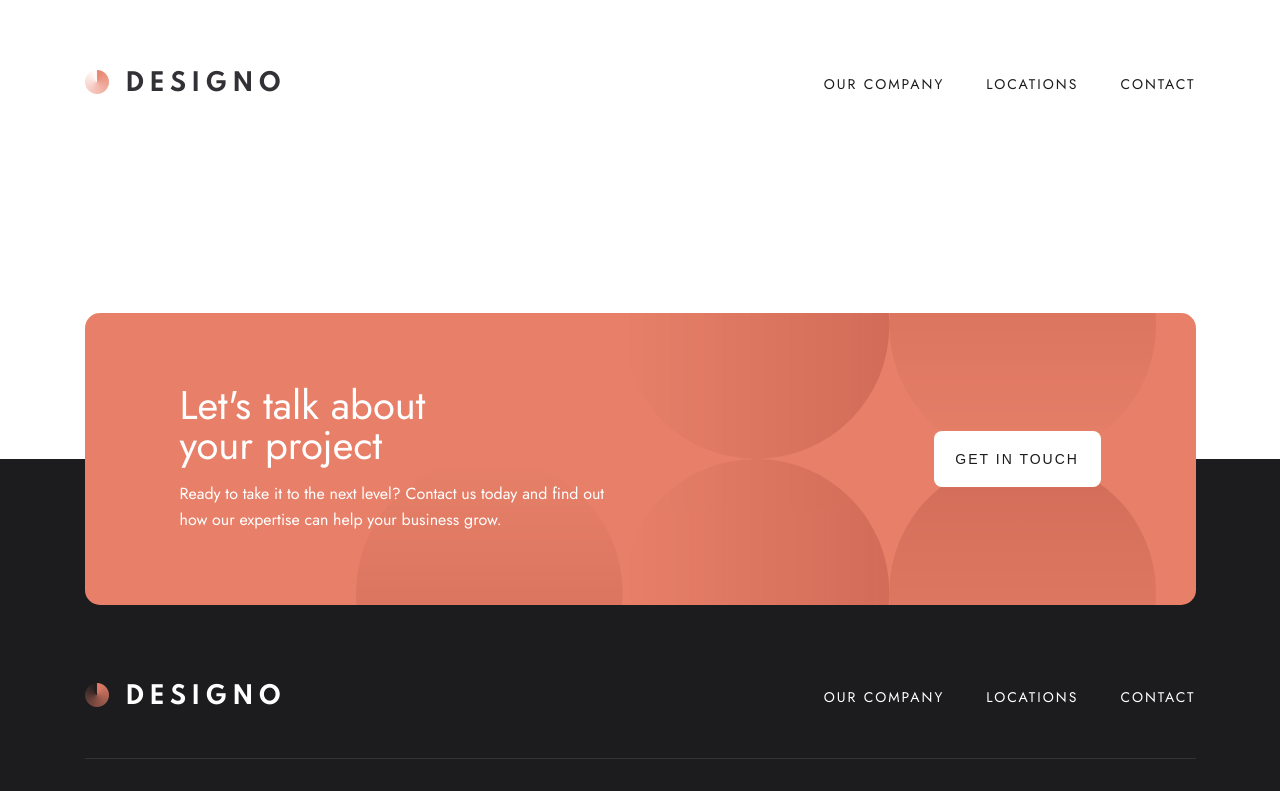
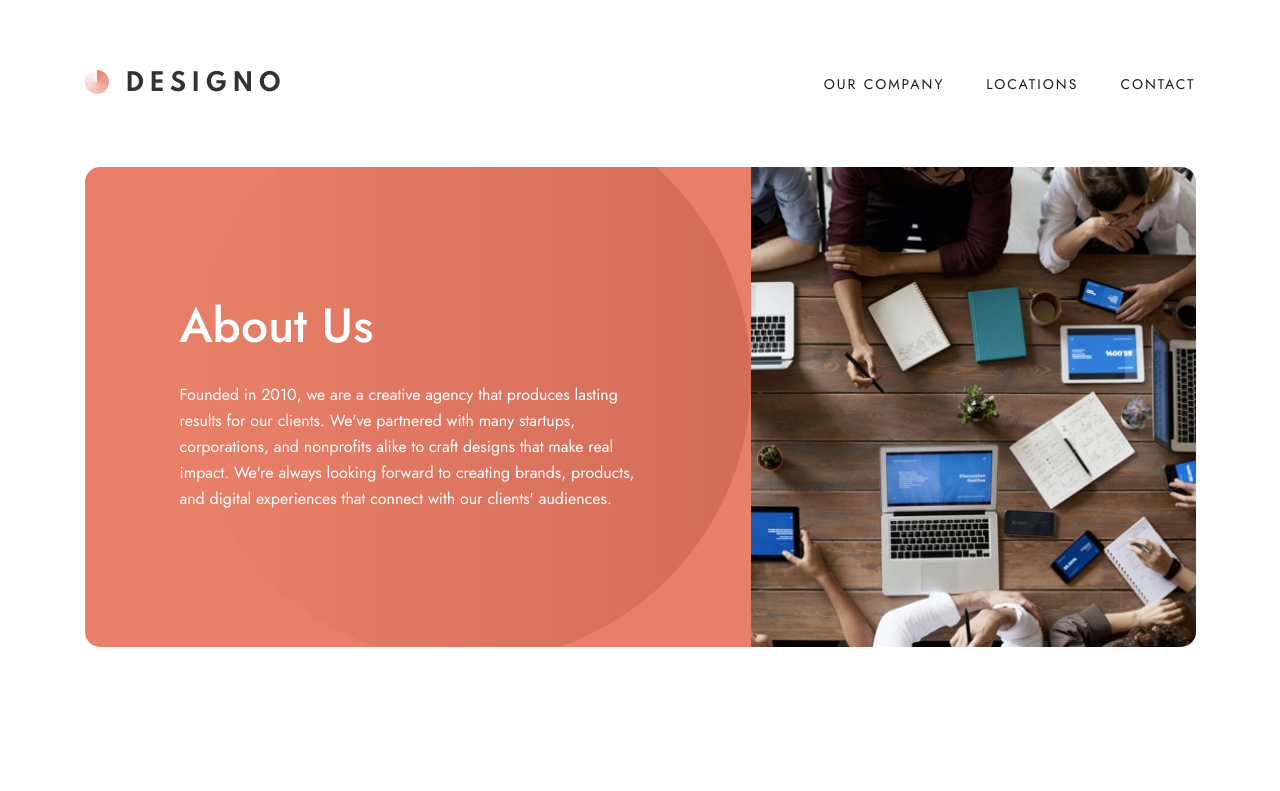
Before and after one commit to koliberdapv/designo-fmentor, a React (Vite) app: page /about-us in a window 1280 px wide. Shown: the top 791 px of the page. Built offline with nearby package versions, Linux system fonts and the light colour scheme.

Commit message:
About page Header finished

```diff
--- /dev/null
+++ b/src/components/ui/AboutUsHeader.jsx
@@ -0,0 +1,141 @@
+import styled from 'styled-components';
+import image_about_hero_mobile from '../../assets/about/mobile/image-about-hero.jpg';
+import image_about_hero_tablet from '../../assets/about/tablet/image-about-hero.jpg';
+import image_about_hero_desktop from '../../assets/about/desktop/image-about-hero.jpg';
+import image_real_deal_mobile from '../../assets/about/mobile/image-real-deal.jpg';
+import image_real_deal_tablet from '../../assets/about/tablet/image-real-deal.jpg';
+import image_real_deal_desktop from '../../assets/about/desktop/image-real-deal.jpg';
+import image_talent_mobile from '../../assets/about/mobile/image-world-class-talent.jpg';
+import image_talent_tablet from '../../assets/about/tablet/image-world-class-talent.jpg';
+import image_talent_desktop from '../../assets/about/desktop/image-world-class-talent.jpg';
+import pattern_mobile from '../../assets/about/mobile/bg-pattern-hero-about-mobile.svg';
+import pattern_desktop from '../../assets/about/desktop/bg-pattern-hero-about-desktop.svg';
+
+const AboutUsHeader = () => {
+  const images = {
+    mobile: image_about_hero_mobile,
+    tablet: image_about_hero_tablet,
+    desktop: image_about_hero_desktop,
+    name: 'a group of people in a meeting room',
+  };
+  return (
+    <Wrapper>
+      <div className="width-controller">
+        <div className="header-content">
+          <div className="img-container" />
+          <div className="text-container">
+            <h1 className="h1">About Us</h1>
+            <p>
+              Founded in 2010, we are a creative agency that produces lasting
+              results for our clients. We've partnered with many startups,
+              corporations, and nonprofits alike to craft designs that make real
+              impact. We're always looking forward to creating brands, products,
+              and digital experiences that connect with our clients' audiences.
+            </p>
+          </div>
+        </div>
+      </div>
+    </Wrapper>
+  );
+};
+
+const Wrapper = styled.header`
+  .header-content {
+    display: grid;
+    grid-template-columns: 1fr;
+    overflow: hidden;
+  }
+  .text-container {
+    overflow: hidden;
+    display: grid;
+    align-content: center;
+    justify-items: center;
+    text-align: center;
+    padding: 5rem 1.5rem;
+    background-color: var(--clr-peach);
+    color: var(--clr-white);
+    gap: 1.5rem;
+    position: relative;
+    isolation: isolate;
+  }
+  .text-container::before {
+    content: '';
+    position: absolute;
+    width: 225%;
+    aspect-ratio: 1/1;
+    background-image: url(${pattern_mobile});
+    background-size: contain;
+    top: -20%;
+    left: -110%;
+    z-index: -2;
+  }
+  .img-container {
+    width: 100%;
+    height: 320px;
+    background-image: url(${image_about_hero_mobile});
+    background-size: cover;
+    background-position: center;
+    background-repeat: no-repeat;
+  }
+  @media screen and (width < 768px) {
+    .width-controller {
+      padding: 0;
+    }
+    .h1 {
+      font-size: var(--fs-subtitle);
+      line-height: var(--lh-subtitle);
+    }
+    p {
+      font-size: var(--fs-btn-p);
+      line-height: var(--lh-btn-p);
+    }
+  }
+  @media screen and (width > 500px) {
+    .img-container {
+      background-image: url(${image_about_hero_tablet});
+    }
+  }
+  @media screen and (width >= 768px) {
+    .header-content {
+      border-radius: var(--br-form);
+    }
+    .text-container {
+      gap: 2rem;
+      padding: 4rem 3.625rem;
+    }
+  }
+  @media screen and (width > 1024px) {
+    .img-container {
+      width: 100%;
+      height: 320px;
+      background-image: url(${image_about_hero_desktop});
+    }
+    .header-content {
+      grid-template-columns: 60% 40%;
+    }
+    .img-container {
+      order: 2;
+      height: 100%;
+      width: unset;
+      aspect-ratio: 1/1;
+    }
+    .text-container {
+      text-align: left;
+      justify-items: flex-start;
+      padding: 8.4375rem 0 8.4375rem 5.9375rem;
+      padding: 8.4375rem 5.9375rem;
+    }
+    p {
+      max-width: 458px;
+    }
+    .text-container::before {
+      width: 100%;
+      aspect-ratio: 1/2;
+      background-image: url(${pattern_desktop});
+      background-size: 85%;
+      top: -15%;
+      left: 15%;
+    }
+  }
+`;
+export default AboutUsHeader;
--- a/src/components/ui/Figure.jsx
+++ b/src/components/ui/Figure.jsx
@@ -1,7 +1,7 @@
 import styled from 'styled-components';
 
 const Figure = ({ images }) => {
-  const [mobile, tablet, desktop, name] = images;
+  const { mobile, tablet, desktop, name } = images;
   return (
     <Wrapper>
       <img src={mobile} alt={name} data-resolution="mobile" />
@@ -12,13 +12,14 @@ const Figure = ({ images }) => {
 };
 
 const Wrapper = styled.figure`
+  display: grid;
   [data-resolution='tablet'] {
     display: none;
   }
   [data-resolution='desktop'] {
     display: none;
   }
-  @media (min-width: 768px) {
+  @media (min-width: 375px) {
     [data-resolution='mobile'] {
       display: none;
     }
@@ -29,7 +30,7 @@ const Wrapper = styled.figure`
       display: none;
     }
   }
-  @media (min-width: 1024px) {
+  @media (min-width: 686px) {
     [data-resolution='mobile'] {
       display: none;
     }
--- a/src/components/ui/Header.jsx
+++ b/src/components/ui/Header.jsx
@@ -53,7 +53,7 @@ const Wrapper = styled.header`
       display: none;
     }
   }
-  @media (width > 768px) {
+  @media (width >= 768px) {
     .header-content {
       padding: 4.375rem 0;
     }
--- a/src/components/ui/index.js
+++ b/src/components/ui/index.js
@@ -13,6 +13,7 @@ import CompanyInfo from './CompanyInfo';
 import DesignPageHeader from './DesignPageHeader';
 import Projects from './Projects';
 import ProjectCard from './ProjectCard';
+import AboutUsHeader from './AboutUsHeader';
 export {
   SharedLayout,
   Hero,
@@ -29,4 +30,5 @@ export {
   DesignPageHeader,
   Projects,
   ProjectCard,
+  AboutUsHeader,
 };
--- a/src/pages/About.jsx
+++ b/src/pages/About.jsx
@@ -1,7 +1,17 @@
 import styled from 'styled-components';
+import { AboutUsHeader } from '../components/ui';
+import { useEffect } from 'react';
+import scrollToTop from '../utils/scrollToTop';
 
 const About = () => {
-  return <Wrapper></Wrapper>;
+  useEffect(() => {
+    scrollToTop();
+  }, []);
+  return (
+    <Wrapper>
+      <AboutUsHeader />
+    </Wrapper>
+  );
 };
 
 const Wrapper = styled.section``;
```
